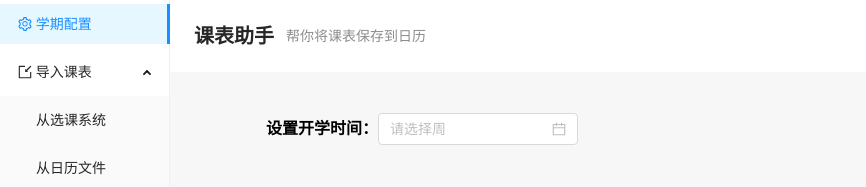
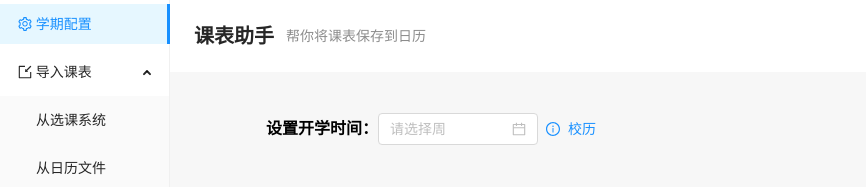
Before and after one commit to xmcp/pku-syllabus, a React (Create React App) app: page / in a window 1280 px wide. Shown: the top 187 px of the page, without its empty margins (0-866 px from the left). Built offline with nearby package versions, Linux system fonts and the light colour scheme.

Commit message:
add link to calendar next to the week picker

```diff
--- a/src/homepage/Homepage.css
+++ b/src/homepage/Homepage.css
@@ -1,5 +1,7 @@
-td.ant-picker-cell-week{
+td.ant-picker-cell-week {
     color: rgba(0, 0, 255, .4);
     font-style: italic;
     text-decoration: underline;
+    transform: scale(.7) translateX(-.3em);
+    pointer-events: none;
 }
--- a/src/homepage/Homepage.js
+++ b/src/homepage/Homepage.js
@@ -1,5 +1,5 @@
 import React, {Component, PureComponent} from 'react';
-import {ApiOutlined, CalendarOutlined, ChromeOutlined, RightCircleOutlined} from '@ant-design/icons';
+import {InfoCircleOutlined, CalendarOutlined, ChromeOutlined, RightCircleOutlined} from '@ant-design/icons';
 import {PageHeader, Row, Col, Card, Button, Alert, Affix, DatePicker} from 'antd';
 import {ROUTES} from '../routes';
 import moment from 'moment';
@@ -38,7 +38,7 @@ export class Homepage extends Component {
                     <p>
                         <b>设置开学时间：</b>
                         <DatePicker
-                            style={{width: '200px'}}
+                            style={{width: '160px'}}
                             picker="week"
                             value={this.to_moment(this.props.semester)}
                             format={'YYYY-MM-DD'}
@@ -50,6 +50,13 @@ export class Homepage extends Component {
                                 }
                             }}
                         />
+                        <Button
+                            type="link"
+                            size="small"
+                            onClick={()=>{window.open('https://www.pku.edu.cn/campus.html#p3a')}}
+                        >
+                            <InfoCircleOutlined />校历
+                        </Button>
                     </p>
                     {this.props.semester!==null && <>
                         <br />
```
